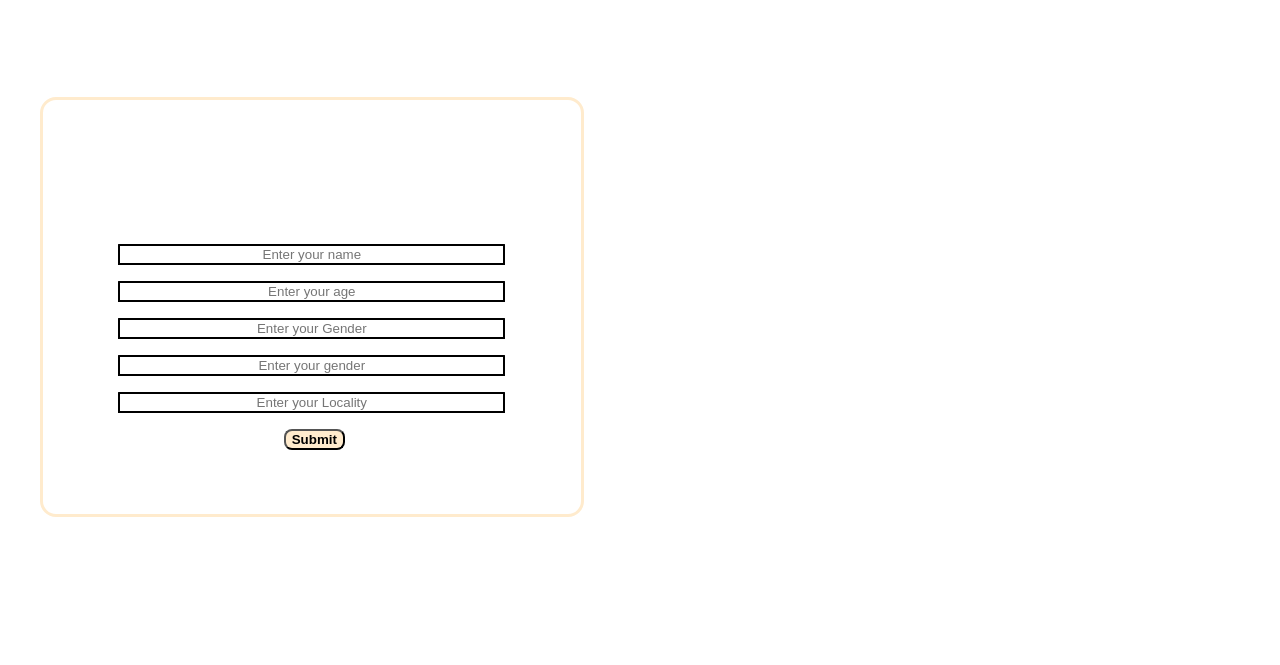
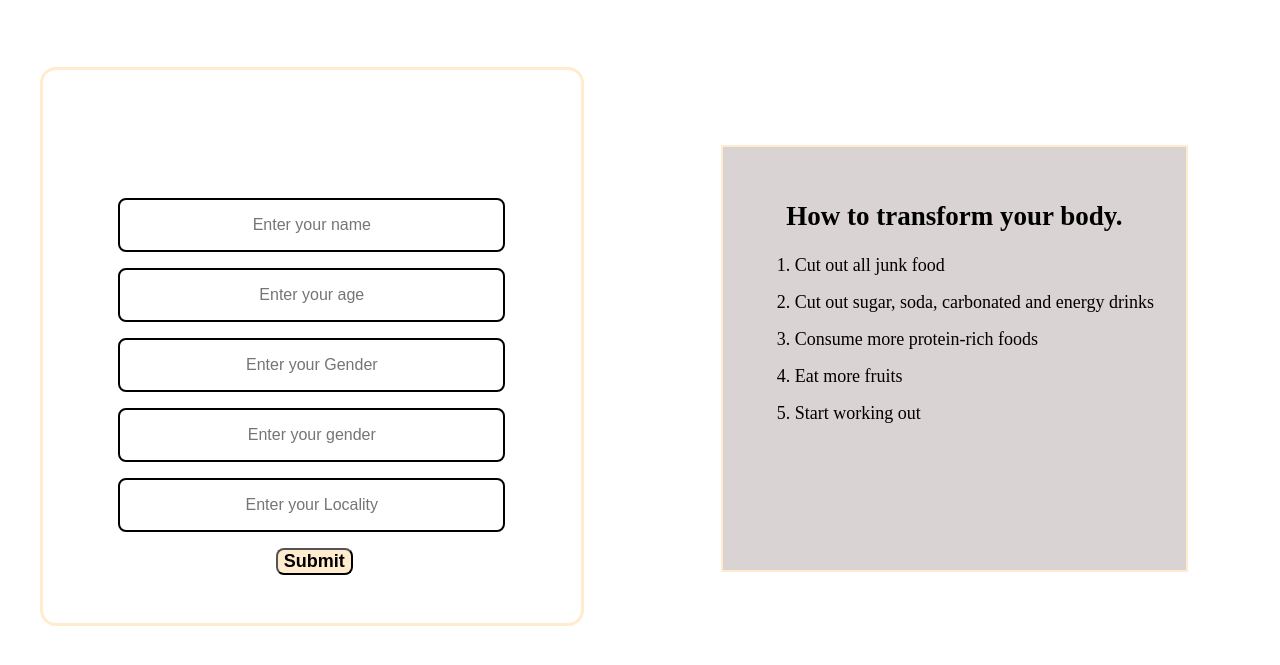
Before and after one commit to anandsr21harshit/Gym-website, a plain HTML site: page index.html in a window 1280 px wide. Shown: the part 101-766 px from the top of the page. Drawn offline with Linux system fonts and the light colour scheme.

Commit message:
conatiner

```diff
--- a/index.html
+++ b/index.html
@@ -54,5 +54,15 @@
             <button class="btn" id="submit">Submit</button>
         </form>
     </div>
+    <div class="tips">
+        <h2 class="tips-title">How to transform your body.</h2>
+        <ol class="transform">
+            <li>Cut out all junk food</li>
+            <li>Cut out sugar, soda, carbonated and energy drinks</li>
+            <li>Consume more protein-rich foods</li>
+            <li>Eat more fruits</li>
+            <li>Start working out</li>
+        </ol>
+    </div>
 </body>
 </html>
--- a/style.css
+++ b/style.css
@@ -70,11 +70,15 @@ body{
 .container{
     border: 3px solid blanchedalmond;
     width: 37%;
-    margin-top: 100px;
+    margin-top: 70px;
     margin-left: 40px;
-    padding: 4rem 2rem 4rem 2rem;
+    padding: 0rem 2rem 3rem 2rem;
     border-radius: 1rem;
     text-align: center;
+}
+.container .form-title{
+    padding-top: 1rem;
+    padding-bottom: 2rem;
 }
 
 .form-group{
@@ -83,11 +87,32 @@ body{
 .form-group input{
     text-align: center;
     display: block;
+    font-size: 16px;
     width: 80%;
+    padding-top:1rem;
+    padding-bottom: 1rem;
     margin: auto;
     border: 2px solid black;
-    border-radius: 0.5px;
+    border-radius: 8px;
 }
 #submit{
     margin-left: 5px;
+    font-size: large;
 }
+
+.tips{
+    position: absolute;
+    top: 246px;
+    right: 92px;
+    border: 2px solid blanchedalmond;
+    padding: 2rem 2rem 7rem 2rem;
+    background-color: rgb(218, 211, 211);
+    color: black;
+    font-size: 18px;
+}
+.tips-title{
+    text-align: center;
+}
+.tips li{
+    padding-bottom: 1rem;
+}
```
